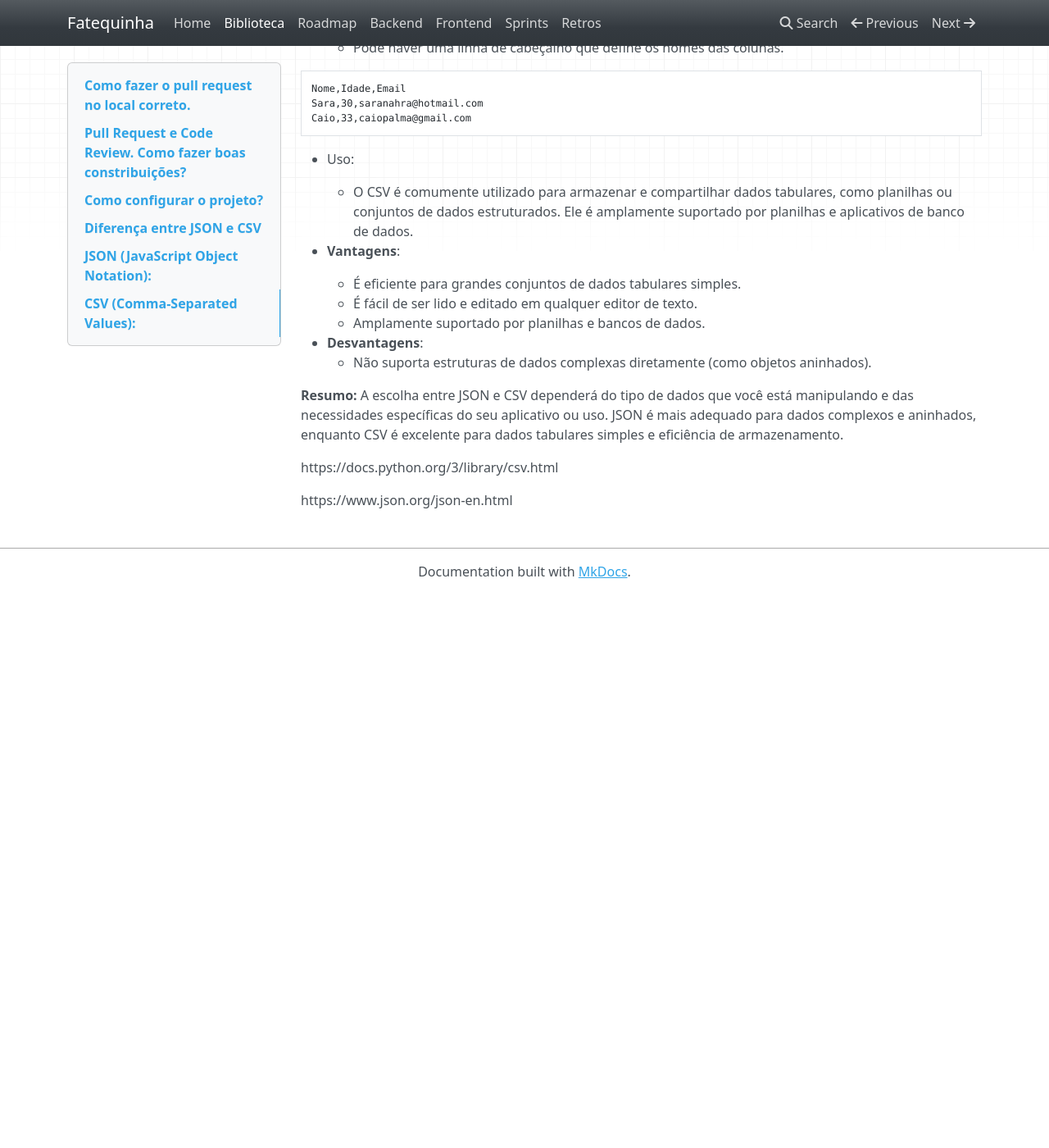
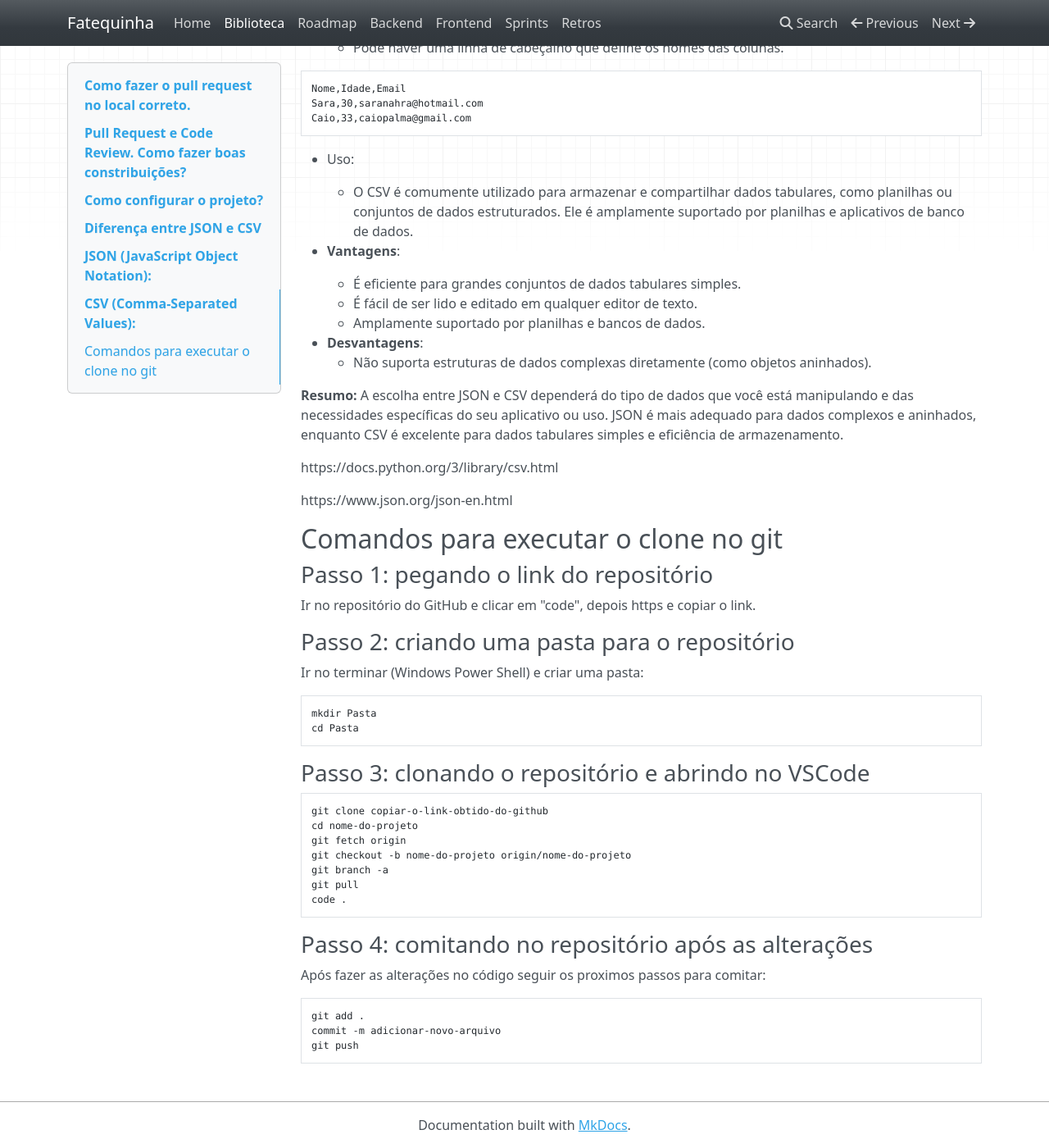
Before and after one commit to c137santos/FATEC-API-1S-DOCUMENTS, an MkDocs documentation site: the page built from docs/biblioteca.md, in a window 1280 px wide and 1400 px high, scrolled down 7873 px. Shown: the whole window at 82% size. Built offline with MkDocs 1.6.1, drawn with Linux system fonts in a browser that asks for light colours; nearby versions of some CDN libraries; before the commit the page ends 8598 px from its top, so only the background shows below that.

Commit message:
adicionando o comando clone git na biblioteca

`````diff
--- a/docs/biblioteca.md
+++ b/docs/biblioteca.md
@@ -334,3 +334,37 @@ Caio,33,caiopalma@gmail.com
 https://docs.python.org/3/library/csv.html
 
 https://www.json.org/json-en.html
+
+## Comandos para executar o clone no git
+
+### Passo 1: pegando o link do repositório
+Ir no repositório do GitHub e clicar em "code", depois https e copiar o link.
+
+### Passo 2: criando uma pasta para o repositório
+Ir no terminar (Windows Power Shell) e criar uma pasta:
+
+````shell
+mkdir Pasta
+cd Pasta
+````
+
+### Passo 3: clonando o repositório e abrindo no VSCode
+
+````shell
+git clone copiar-o-link-obtido-do-github
+cd nome-do-projeto
+git fetch origin
+git checkout -b nome-do-projeto origin/nome-do-projeto
+git branch -a
+git pull
+code .
+````
+
+### Passo 4: comitando no repositório após as alterações
+Após fazer as alterações no código seguir os proximos passos para comitar:
+
+````shell
+git add .
+commit -m adicionar-novo-arquivo
+git push
+````
`````
